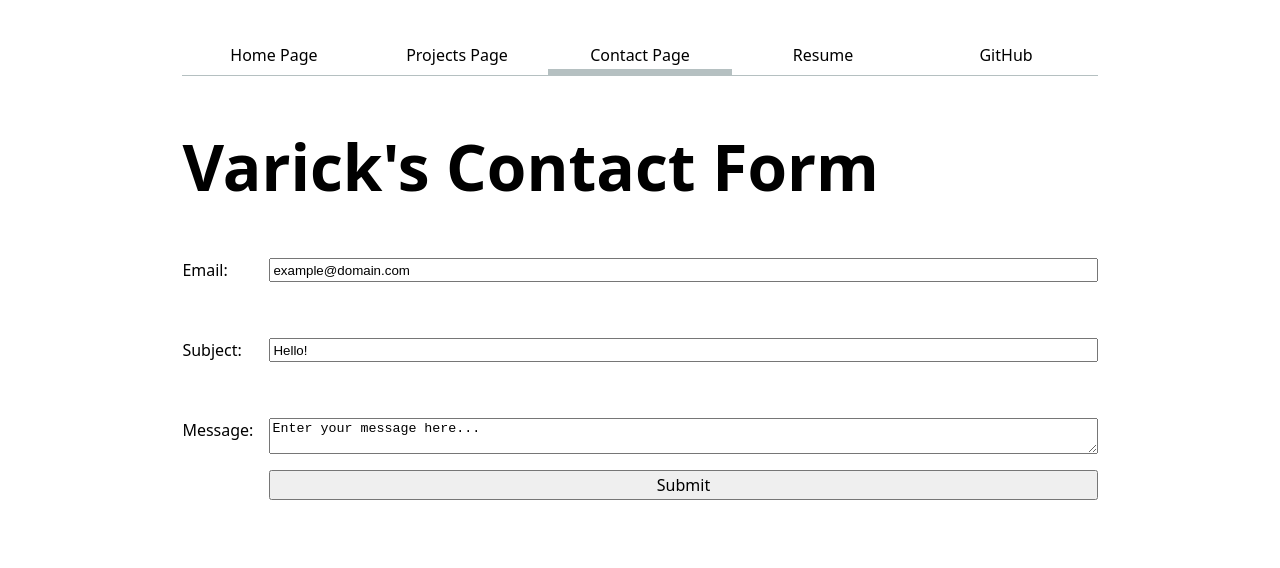
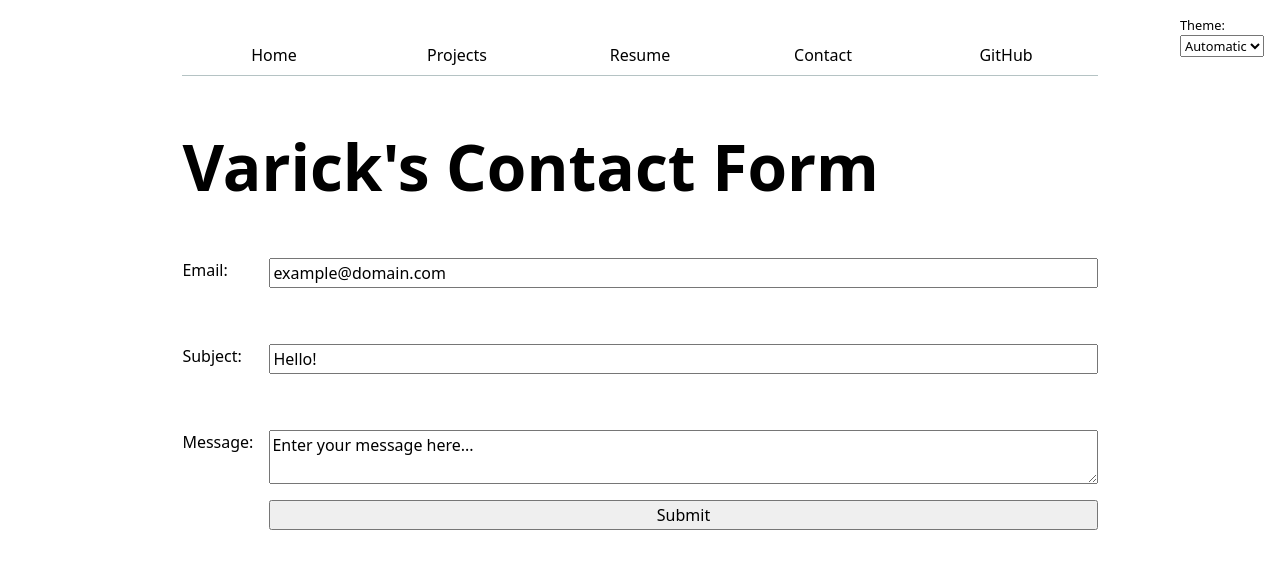
Before and after one commit to varickjh/portfolio, a plain HTML site: page contact/index.html in a window 1280 px wide. Drawn offline with Linux system fonts and the light colour scheme.

Commit message:
lab 3 changes

```diff
--- a/contact/index.html
+++ b/contact/index.html
@@ -5,17 +5,18 @@
     <link rel="stylesheet" href="../style.css">
     <meta name="viewport" content="width=device-width, initial-scale=1.0">
     <title>Varick | Contact Me</title>
+    <script src="../global.js" type="module"></script>
 </head>
 <body>
-    <nav>
+    <!-- <nav>
         <ul>
             <li><a href="../index.html">Home Page</a></li>
             <li><a href="../projects/index.html">Projects Page</a></li>
-            <li><a class = "current" href="index.html">Contact Page</a></li>
+            <li><a href="index.html">Contact Page</a></li>
             <li><a href="../resume/index.html">Resume</a></li>
             <li><a href="https://github.com/varickjh" target="_blank">GitHub</a></li>
         </ul>
-    </nav>
+    </nav> -->
     <h1>Varick's Contact Form</h1>
     <form action="vhasim@ucsd.edu" method="POST" enctype="text/plain">
         <label for="email">Email:
--- /dev/null
+++ b/global.js
@@ -0,0 +1,90 @@
+console.log('IT’S ALIVE!');
+
+function $$(selector, context = document) {
+  return Array.from(context.querySelectorAll(selector));
+}
+
+// Part 2:
+
+// let navLinks = $$("nav a");
+
+// let currentLink = navLinks.find(
+//     (a) => a.host === location.host && a.pathname === location.pathname,
+//   );
+
+// currentLink?.classList.add('current');
+
+// Alternative:
+// if (currentLink) {
+//     or if (currentLink !== undefined)
+//     currentLink.classList.add('current');
+//   }
+
+// Part 3
+const BASE_PATH = (location.hostname === "localhost" || location.hostname === "127.0.0.1")
+? "/"                  // Local server
+: "/portfolio/";         // GitHub Pages repo name
+
+let pages = [
+    { url: '', title: 'Home' },
+    { url: 'projects/', title: 'Projects' },
+    { url: 'resume/', title: 'Resume' },
+    { url: 'contact/', title: 'Contact' },
+    { url: 'https://github.com/varickjh', title: 'GitHub' }
+  ];
+
+let nav = document.createElement('nav');
+
+for (let p of pages) {
+    let url = p.url;
+    url = !url.startsWith('http') ? BASE_PATH + url : url;
+    // Logic:
+    // if (!url.startsWith('http')) {
+    //     url = BASE_PATH + url;
+    //   }
+
+    let title = p.title;
+    let a = document.createElement('a');
+    a.href = url;
+    a.textContent = title;
+    nav.append(a);
+    if (a.host === location.host && a.pathname === location.pathname) {
+        a.classList.add('current');
+    }
+    // Alternative:
+    // a.classList.toggle(
+    //     'current',
+    //     a.host === location.host && a.pathname === location.pathname,
+    //   );
+    else if (a.host !== location.host){
+        a.target = "_blank";
+    }
+  }
+
+document.body.prepend(nav);
+
+document.body.insertAdjacentHTML(
+    'afterbegin',
+    `
+      <label class="color-scheme">
+          Theme:
+          <select>
+            <option value="light dark">Automatic</option>
+            <option value="light">Light</option>
+            <option value="dark">Dark</option>
+          </select>
+      </label>`,
+  );
+
+let select = document.querySelector("select");
+
+select.addEventListener('input', function (event) {
+    console.log('color scheme changed to', event.target.value);
+    document.documentElement.style.setProperty('color-scheme', event.target.value);
+    localStorage.colorScheme = event.target.value
+});
+
+if ("colorScheme" in localStorage){
+    document.documentElement.style.setProperty('color-scheme', localStorage.colorScheme);
+    select.value = localStorage.colorScheme;
+}
--- a/style.css
+++ b/style.css
@@ -19,7 +19,8 @@ li{
 nav {
   display: flex;
   margin-bottom: 1.5em;
-  border-bottom: 1px solid oklch(80% 3% 200);
+  --border-color: oklch(50% 10% 200 / 40%);
+  border-bottom: 1px solid var(--border-color);
 }
 
 a {
@@ -31,7 +32,7 @@ a {
 }
 
 .current {
-  border-bottom: 0.4em solid oklch(80% 3% 200);
+  border-bottom: 0.4em solid var(--border-color);
   padding-bottom: 0.1em;
 }
 
@@ -41,7 +42,7 @@ html{
 
 a:hover{
   border-bottom: 0.4em solid var(--color-accent);
-  background-color: oklch(from var(--color-accent) 95% 5% h);
+  background-color: color-mix(in oklch, var(--color-accent), canvas 85%);
   padding-bottom: 0.1em;
 }
 
@@ -53,7 +54,7 @@ label{
   grid-column: 1 / -1;
 }
 
-/* input{
+input{
   font:inherit;
   display:block;
   width: 100%;
@@ -65,7 +66,7 @@ textarea{
   display:block;
   width: 100%;
   box-sizing: border-box;
-} */
+}
 
 button{
   font:inherit;
@@ -95,3 +96,19 @@ h2{
 h1{
   font-size:400%;
 }
+
+html {
+  color-scheme: light dark
+}
+
+label.color-scheme {
+  position:absolute;
+  top: 1rem;
+  right: 1rem;
+  font-family: inherit;
+  font-size: 80%;
+}
+
+select{
+  font:inherit;
+}
```
Also changed, not shown: index.html (+1 -9 lines), projects/index.html (+4 -3 lines), resume/index.html (+16 -3 lines).
